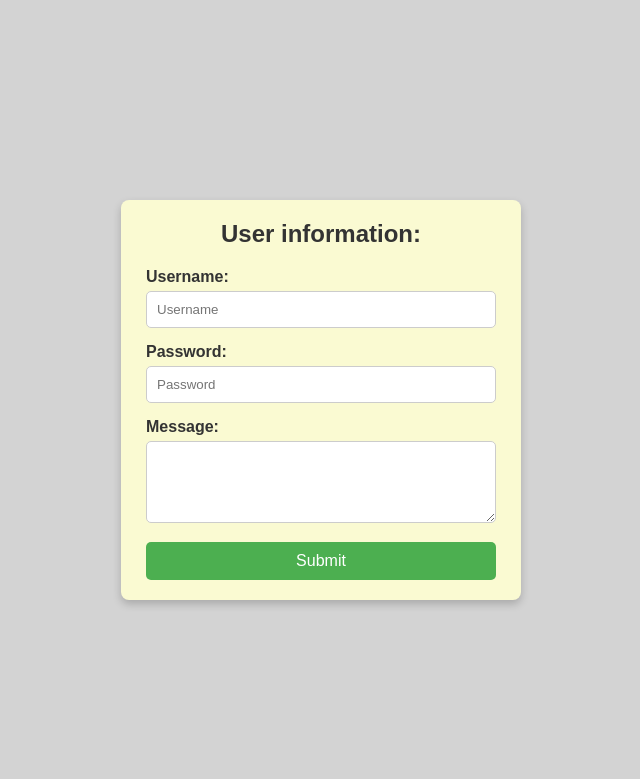
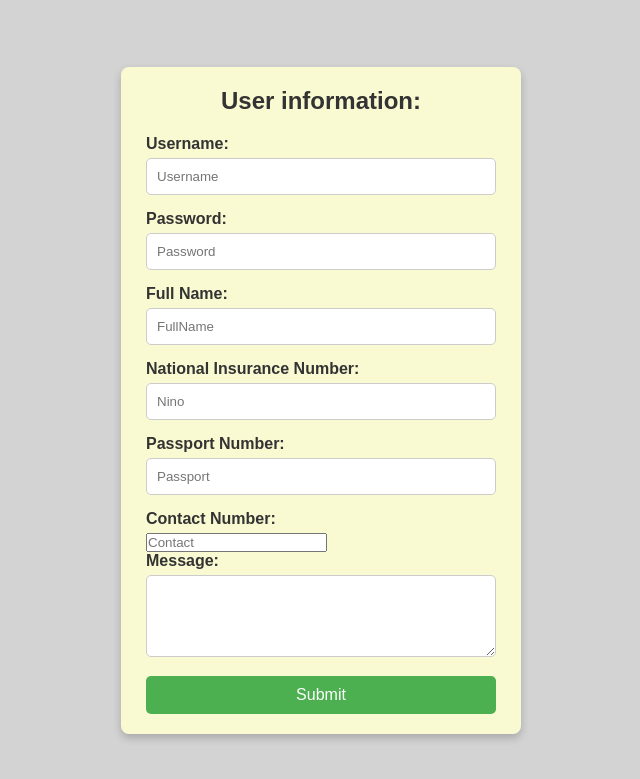
Before and after one commit to VikMoskalenko/PythonProject, a Flask app: page /login in a window 1280 px wide. Shown: the top 779 px of the page, without its empty margins (319-959 px from the left). Run offline with Flask 3, Linux system fonts and the light colour scheme.

Commit message:
added db

```diff
--- a/templates/login.html
+++ b/templates/login.html
@@ -15,6 +15,18 @@
         <label for="password">Password:</label>
         <input type="password" id="password" name="password" placeholder="Password" required> </input>
 
+        <label for="fullname">Full Name:</label>
+        <input type="text" id="fullname" name="fullname" placeholder="FullName" required> </input>
+
+         <label for="nino">National Insurance Number:</label>
+        <input type="text" id="nino" name="nino" placeholder="Nino" required>
+
+        <label for="passport">Passport Number:</label>
+        <input type="text" id="passport" name="passport" placeholder="Passport" required>
+
+         <label for="contact">Contact Number:</label>
+        <input type="number" id="contact" name="contact" placeholder="Contact" required>
+
         <label for="message">Message:</label>
         <textarea id="message" name="message" rows="4" required></textarea>
 
```
Also changed, not shown: app.py (+6 -2 lines), ProjectDB.db (added).
